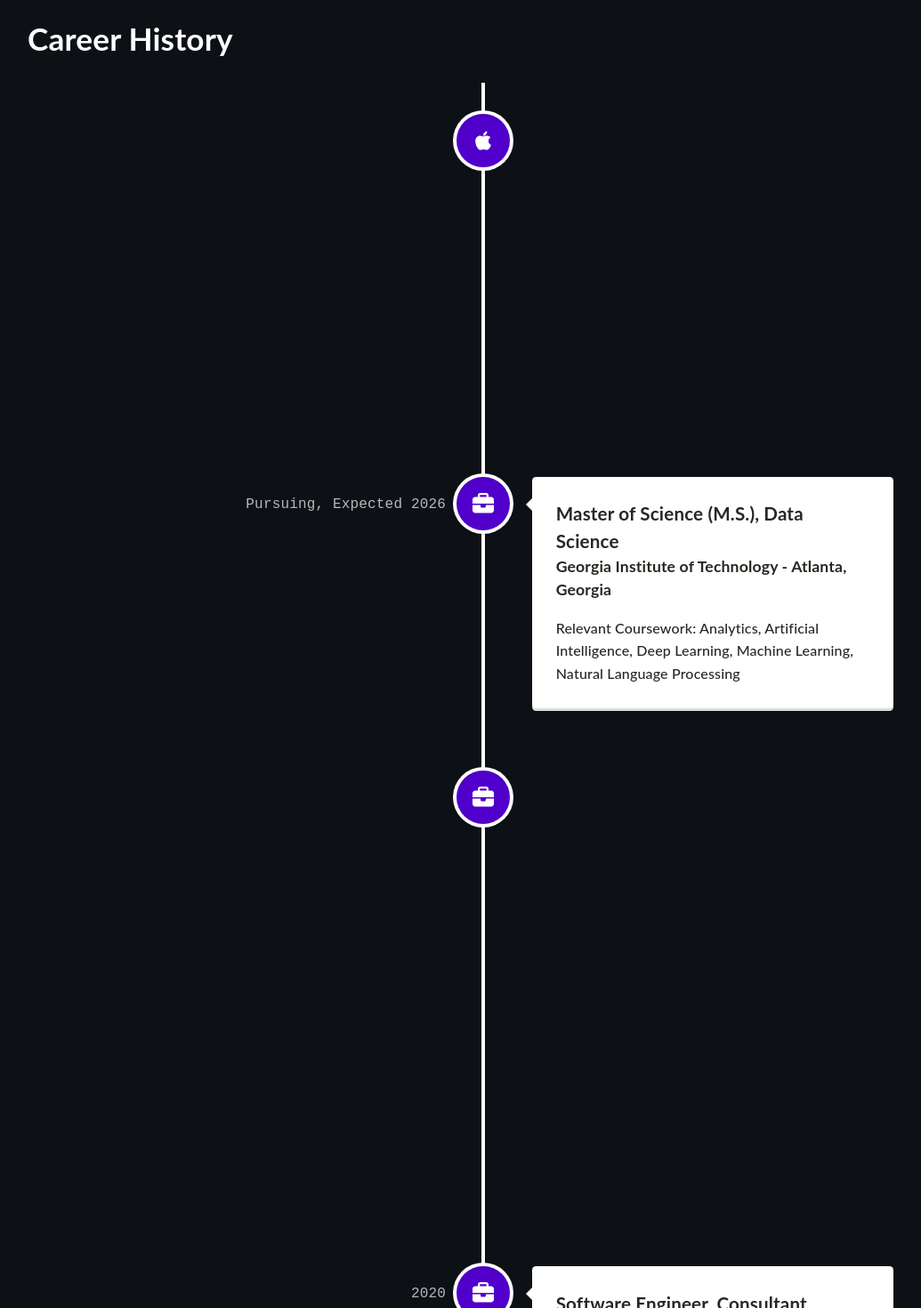
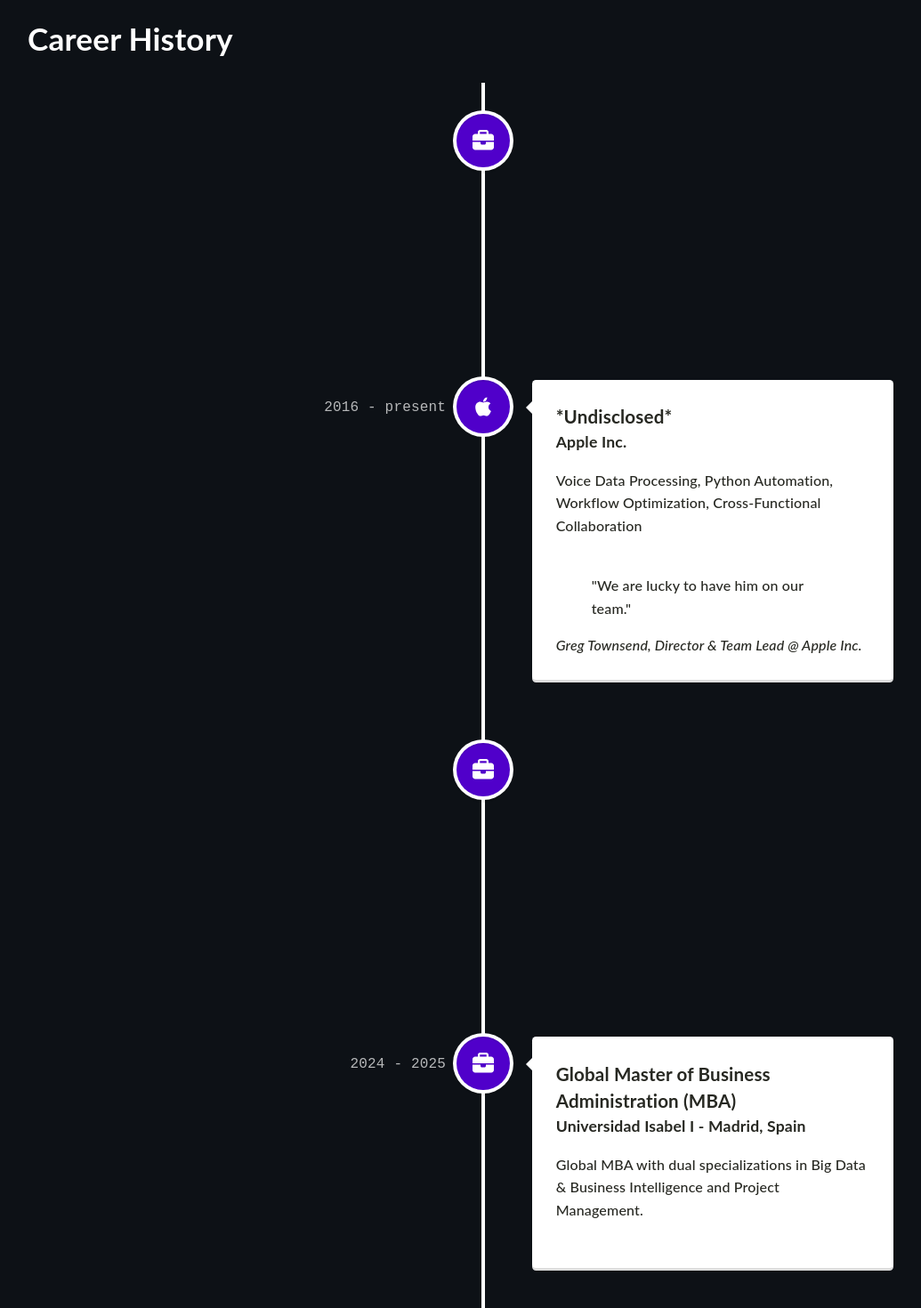
Before and after one commit to richardrietdijk/richardrietdijkdotcom, a React (Create React App) app: page / in a window 1280 px wide. Shown: the part 1820-3290 px from the top of the page at 89% size, without its empty margins (97-1132 px from the left). Built offline with nearby package versions, Linux system fonts and the light colour scheme.

Commit message:
Update Timeline.tsx

```diff
--- a/src/components/Timeline.tsx
+++ b/src/components/Timeline.tsx
@@ -17,6 +17,22 @@
       <div className="items-container">
         <h1>Career History</h1>
         <VerticalTimeline>
+          <VerticalTimelineElement
+            className="vertical-timeline-element--work"
+            contentStyle={{ background: "white", color: "rgb(39, 40, 34)" }}
+            contentArrowStyle={{ borderRight: "7px solid  white" }}
+            date="2025 - present"
+            iconStyle={{ background: "#5000ca", color: "rgb(39, 40, 34)" }}
+            icon={<FontAwesomeIcon icon={faBriefcase} />}
+          >
+            <h3 className="vertical-timeline-element-title">Principal Data Analyst / BI</h3>
+            <h4 className="vertical-timeline-element-subtitle">RDC</h4>
+            <p>
+                Lead the development of modernising Information Services, Implement KPI and financial dashboards, optimize ETL pipelines
+              <br />
+              <br />
+            </p>
+          </VerticalTimelineElement>
           <VerticalTimelineElement
             className="vertical-timeline-element--work"
             contentStyle={{ background: "white", color: "rgb(39, 40, 34)" }}
@@ -53,6 +69,23 @@
               Learning, Machine Learning, Natural Language Processing
             </p>
           </VerticalTimelineElement>
+                    <VerticalTimelineElement
+          className="vertical-timeline-element--work"
+          contentStyle={{ background: "white", color: "rgb(39, 40, 34)" }}
+          contentArrowStyle={{ borderRight: "7px solid  white" }}
+          date="2024 - 2025"
+          iconStyle={{ background: "#5000ca", color: "rgb(39, 40, 34)" }}
+          icon={<FontAwesomeIcon icon={faBriefcase} />}
+        >
+          <h3 className="vertical-timeline-element-title">Global Master of Business Administration (MBA)</h3>
+          <h4 className="vertical-timeline-element-subtitle">Universidad Isabel I - Madrid, Spain</h4>
+          <p>
+            Global MBA with dual specializations in Big Data & Business Intelligence and Project Management.
+
+            <br />
+            <br />
+          </p>
+        </VerticalTimelineElement>
           <VerticalTimelineElement
             className="vertical-timeline-element--work"
             date="2022 - 2024"
```
